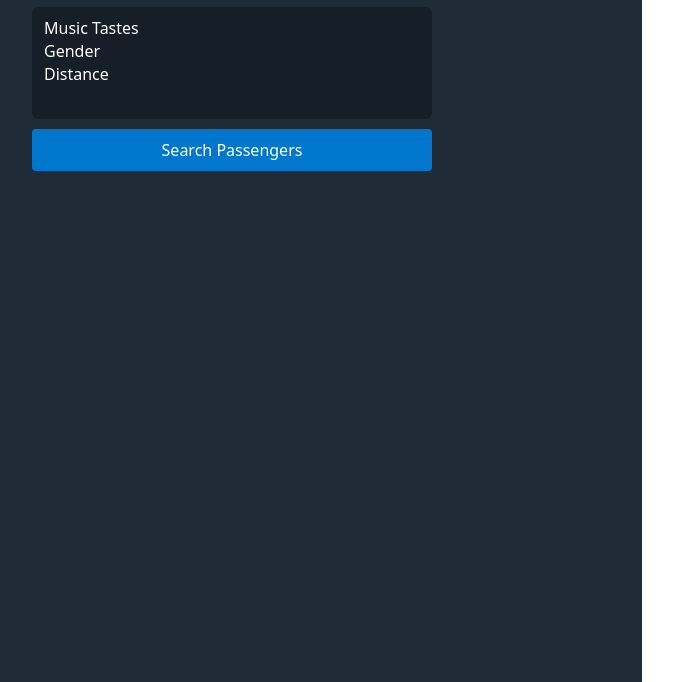
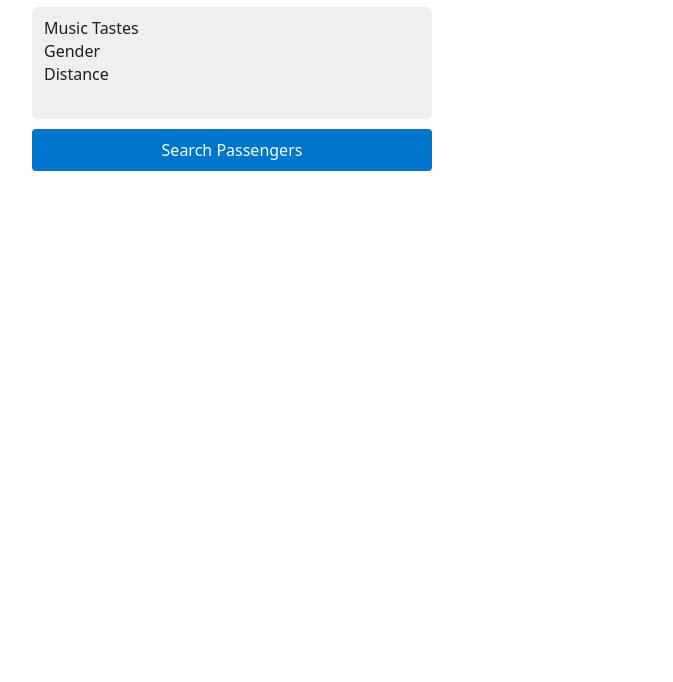
Before and after one commit to EkamNatt/SCUBER, a website built with Vite: page HTML/driver-home.html in a window 1280 px wide. Shown: the part 118-800 px from the top of the page, without its empty margins (178-851 px from the left). Built offline with nearby package versions, Linux system fonts and the light colour scheme.

Commit message:
home pages change to light theme

```diff
--- a/HTML/driver-home.html
+++ b/HTML/driver-home.html
@@ -2,7 +2,7 @@
 <html lang="en">
 <head>
   <title>Driver Home</title>
-  <link rel="stylesheet" href="https://cdn.jsdelivr.net/npm/water.css@2/out/dark.css">
+  <link rel="stylesheet" href="https://cdn.jsdelivr.net/npm/water.css@2/out/light.css">
   <style>
     body {
       display: flex;
```
Also changed, not shown: HTML/passenger-home.html (+1 -1 lines).
